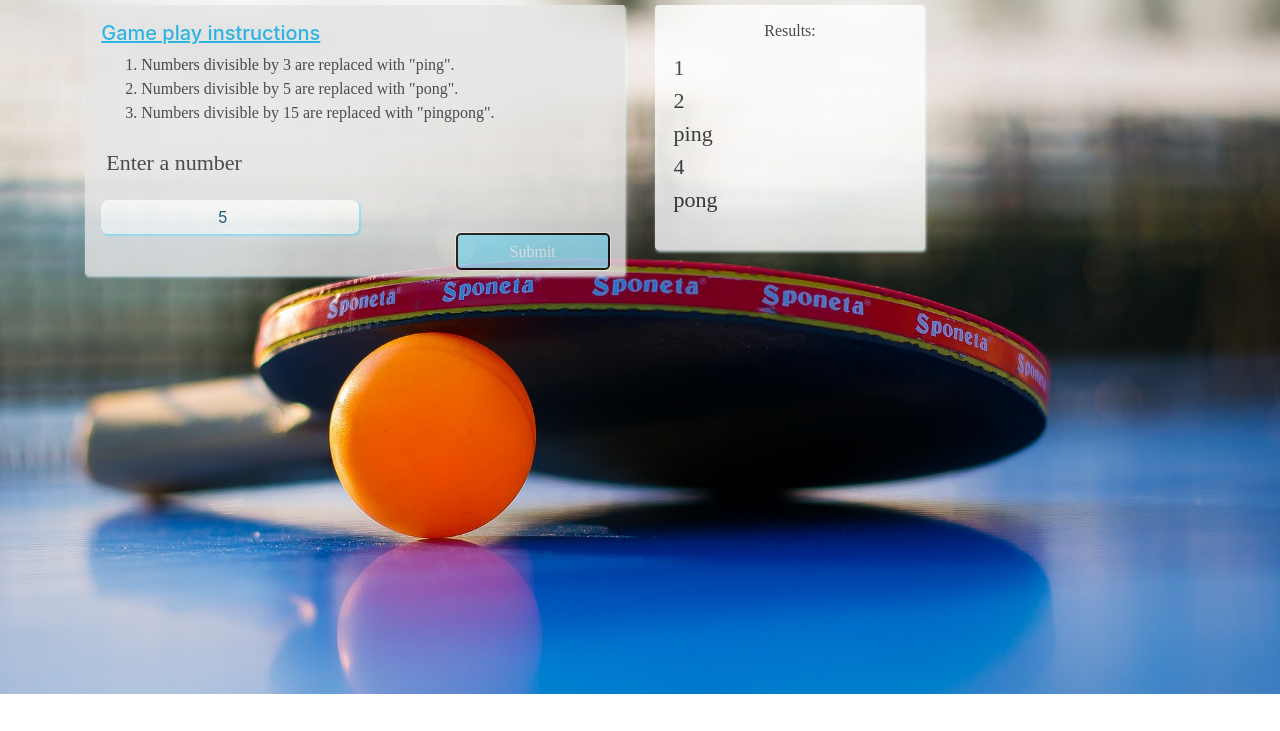
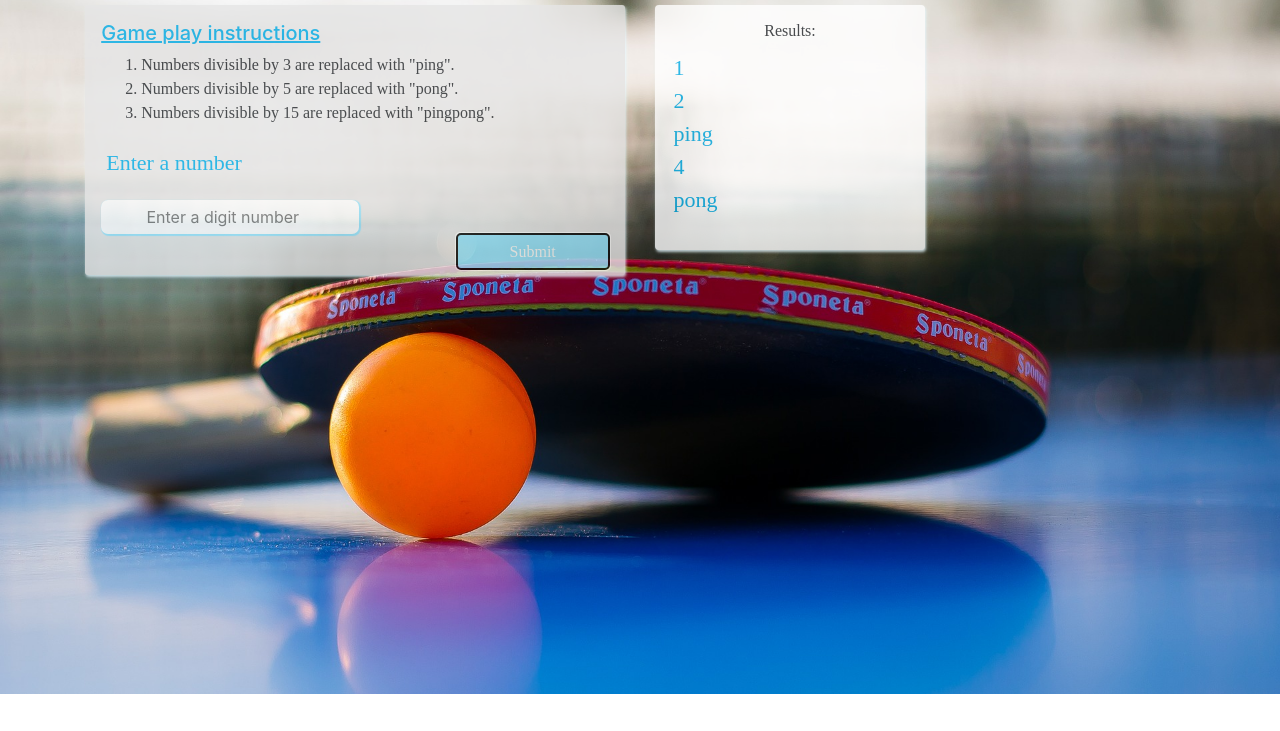
Before and after one commit to ArnoldHenry/pingpong, a plain HTML site: page index.html in a window 1280 px wide. Both pictures are taken after typing "5" into the empty fields and a click on the button "Submit". Shown: the part 69-800 px from the top of the page. Drawn offline with nearby package versions, Linux system fonts and the light colour scheme.

Commit message:
added js to clear textbox after submit

```diff
--- a/css/index.css
+++ b/css/index.css
@@ -28,6 +28,7 @@ p{
   font-family: Playfair Display;
   font-size: 22px;
   padding: 1%;
+  color:#00ace6 ;
 }
 li{
   font-family: Raleway;
--- a/js/scripts.js
+++ b/js/scripts.js
@@ -21,11 +21,13 @@ return storedarray;
 $(document).ready(function(){
   $("form#myformid").submit(function(event){
        // event.preventDefault();
+
     $("#answers").empty();
     var myresult = parseInt($("input#mynumber").val());
      var storedarray = mypingfunction(myresult);
      storedarray.forEach(function(myouttput){
        $("#answers").append(myouttput + "</br>");
+       $("#mynumber").val('');
        event.preventDefault();
      });
 
```
